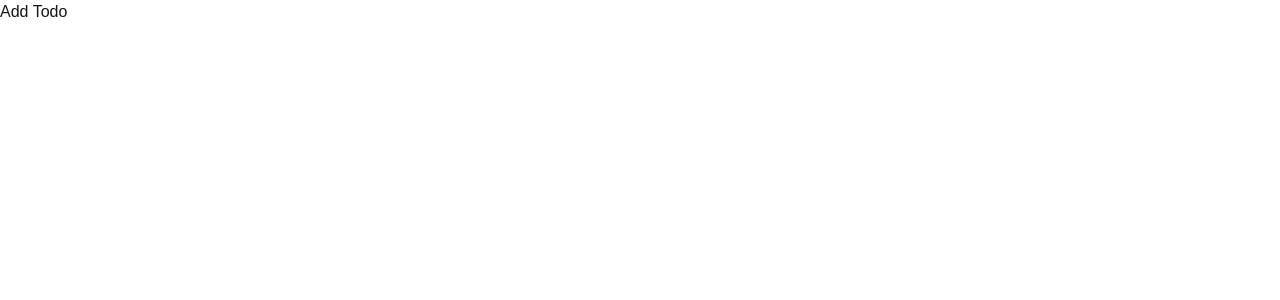
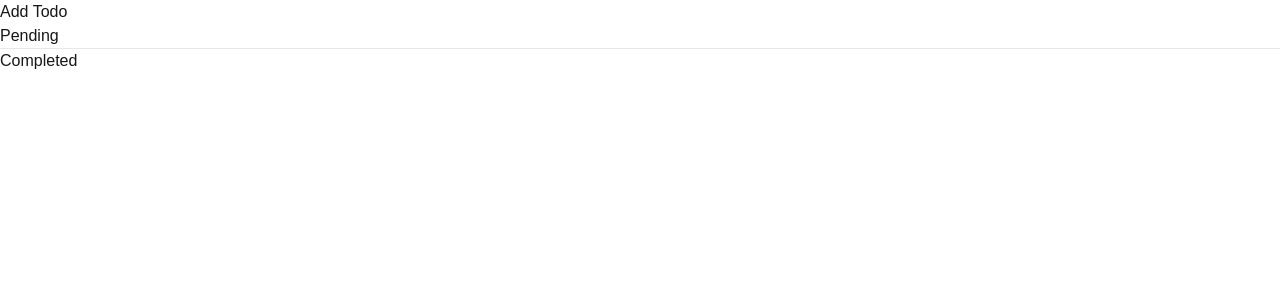
Before and after one commit to donny444/nextjs-todolist, a Next.js app: page / in a window 1280 px wide. Shown: the top 300 px of the page. Built offline with nearby package versions, Linux system fonts and the light colour scheme.

Commit message:
separate sections of entries (completed and pending)

```diff
--- a/src/app/page.tsx
+++ b/src/app/page.tsx
@@ -39,9 +39,11 @@ function List({ list, setList }: { list: Entry[], setList: (list: Entry[] | unde
 
   return (
     <ul>
-      {list.map((entry: Entry) => (
+      <div>
+        <h2>Pending</h2>
+        <div>
+          {list.filter(entry => entry.status === "pending").map((entry: Entry) => (
             <div key={entry.id}>
-          {/* <div>{ entry.status === "completed" ? : }</div> */}
               <input
                 type="checkbox"
                 checked={entry.status === "completed"}
@@ -55,6 +57,29 @@ function List({ list, setList }: { list: Entry[], setList: (list: Entry[] | unde
               <button onClick={() => onDelete(entry.id)}>Delete</button>
             </div>
           ))}
+        </div>
+      </div>
+      <hr />
+      <div>
+        <h2>Completed</h2>
+        <div>
+          {list.filter(entry => entry.status === "completed").map((entry: Entry) => (
+            <div key={entry.id}>
+              <input
+                type="checkbox"
+                checked={entry.status === "completed"}
+                onChange={() => {
+                  CheckEntry(entry.id);
+                  setList(JSON.parse(localStorage.getItem("list") || "[]"));
+                }}
+              />
+              <li>{entry.text}</li>
+              <button onClick={() => onEdit(entry.id, prompt("Edit entry:", entry.text) || entry.text)}>Edit</button>
+              <button onClick={() => onDelete(entry.id)}>Delete</button>
+            </div>
+          ))}
+        </div>
+      </div>
     </ul>
   )
 }
```
Lines whose indentation alone changed are shown as unchanged.
